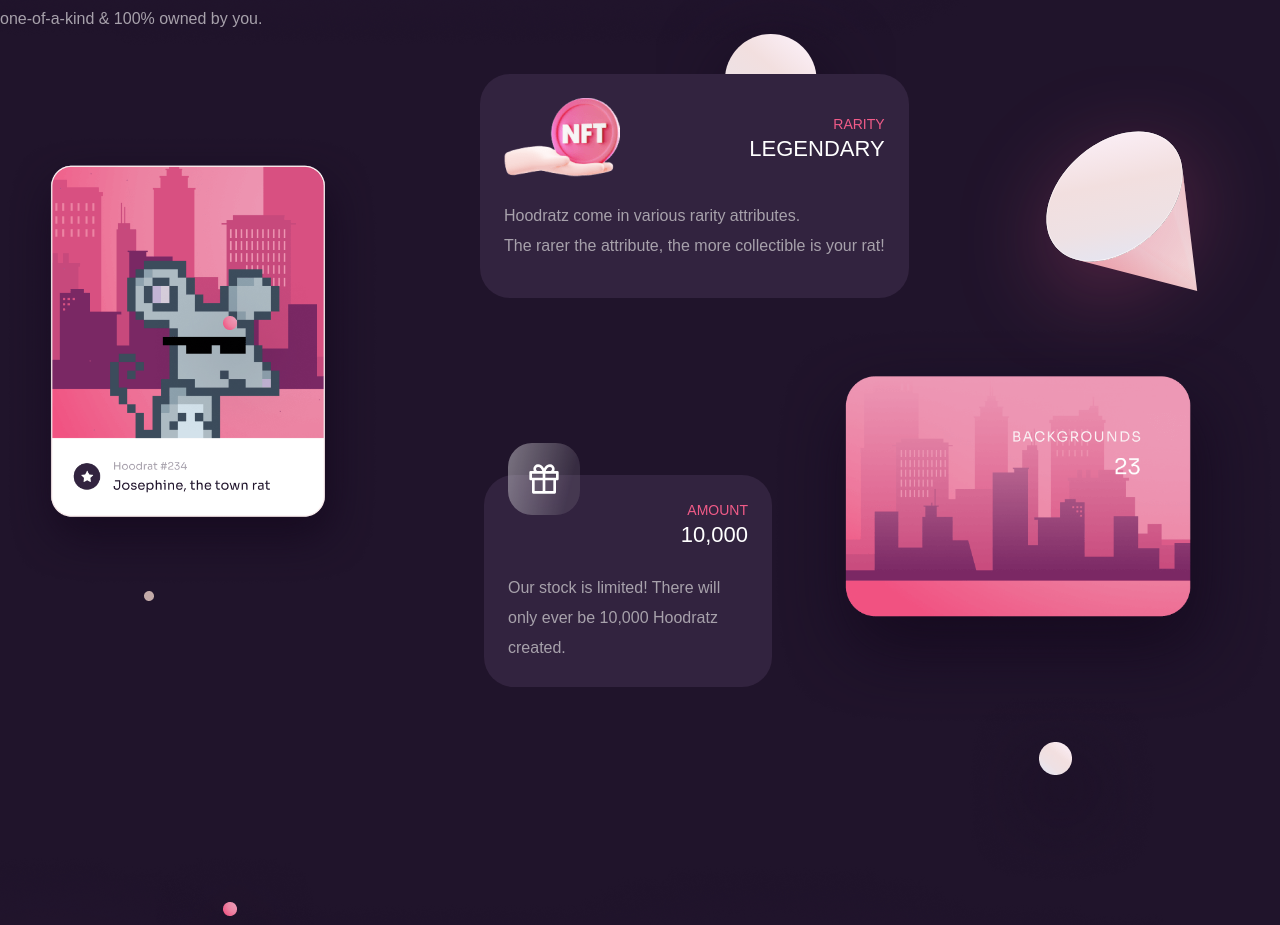
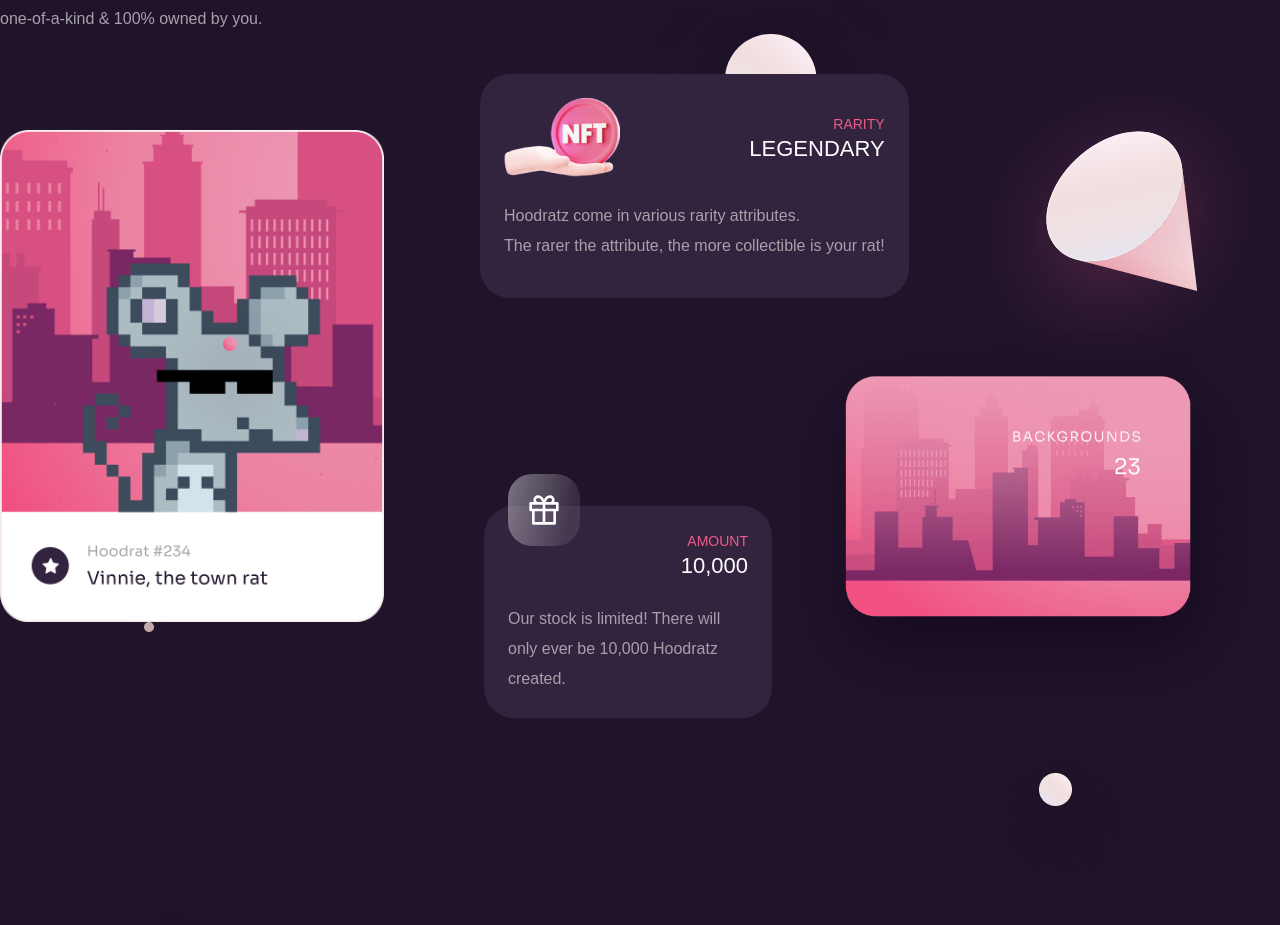
Before and after one commit to meemalabs/hoodratz.io, a Vue app: page / in a window 1280 px wide. Shown: the part 1200-2125 px from the top of the page. Built offline with nearby package versions, Linux system fonts and the light colour scheme; a web font is replaced by a local one.

Commit message:
chore: wip

```diff
--- a/src/views/Home.vue
+++ b/src/views/Home.vue
@@ -138,8 +138,8 @@ import AppFooter from "@/components/AppFooter.vue";
           <div class="flex mt-24">
             <img
               class="mr-24 w-96 h-1/43"
-              src="/images/home/josephine.png"
-              alt="Hoodratz Josephine NFT"
+              src="/images/home/vinnie.png"
+              alt="Hoodratz Vinnie NFT"
             />
             <img
               class="absolute block left-24 w-80 top-full xl:hidden lg:block"
@@ -234,7 +234,7 @@ import AppFooter from "@/components/AppFooter.vue";
       <div class="flex flex-col items-center mx-4 mt-16">
         <img
           class="w-full h-full sm:w-3/4 md:w-3/4"
-          src="/images/home/hoodratz-josephine.png"
+          src="/images/home/vinnie.png"
           alt=""
         />
         <div
@@ -850,8 +850,11 @@ import AppFooter from "@/components/AppFooter.vue";
           </p>
         </div>
 
-        <div class="flex items-center justify-center mt-5">
-          <img src="/images/home/hoodratz-attribute.svg" alt="" />
+        <div class="flex items-center justify-center mt-24 md:mt-5">
+          <img
+            src="/images/home/hoodratz-attribute.svg"
+            alt="Hoodratz illustration"
+          />
         </div>
       </div>
     </section>
@@ -1022,13 +1025,15 @@ import AppFooter from "@/components/AppFooter.vue";
       id="future-mobile"
       class="relative block h-full pt-32 pb-10 mx-4 md:pt-0 lg:hidden"
     >
-      <div class="flex flex-col items-center pb-16">
+      <div class="flex flex-col items-center pt-16 pb-16">
         <img src="/images/home/hoodratz-tech.svg" alt="Hoodratz tech" />
+
         <h1 class="mt-5 text-center uppercase text-pink-3 font-sora text-h4">
           Interoperability
         </h1>
+
         <img src="/images/home/hoodratz-future.svg" alt="" />
-        <div class="-mt-48 text-center md:-mt-32 font-sora">
+        <div class="-mt-48 text-center lg:-mt-32 font-sora">
           <h1 class="text-white text-h3 font-kumbh-bold">
             We are in it for the long run. Are you?
           </h1>
```
Also changed, not shown: public/images/home/vinnie.png (added).
